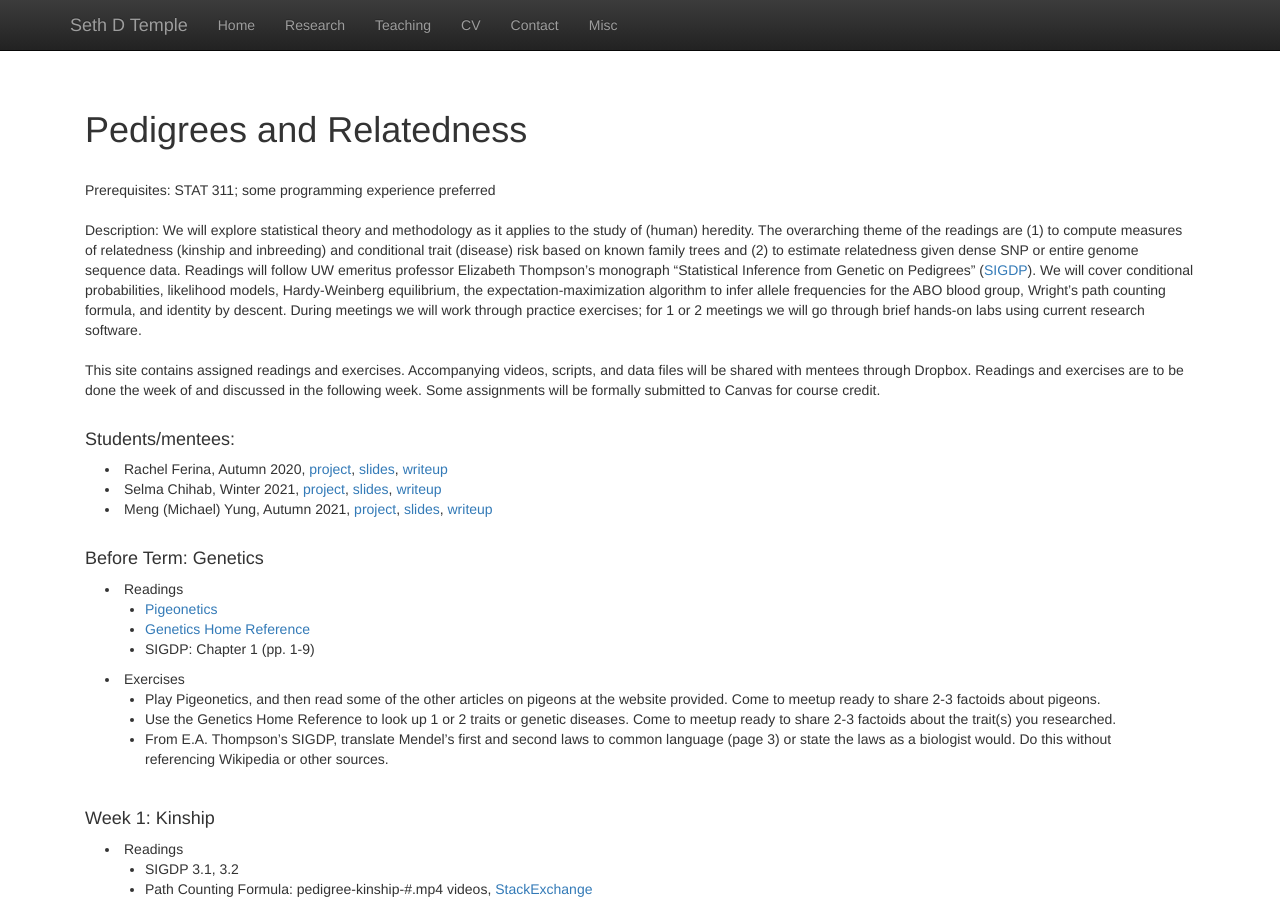
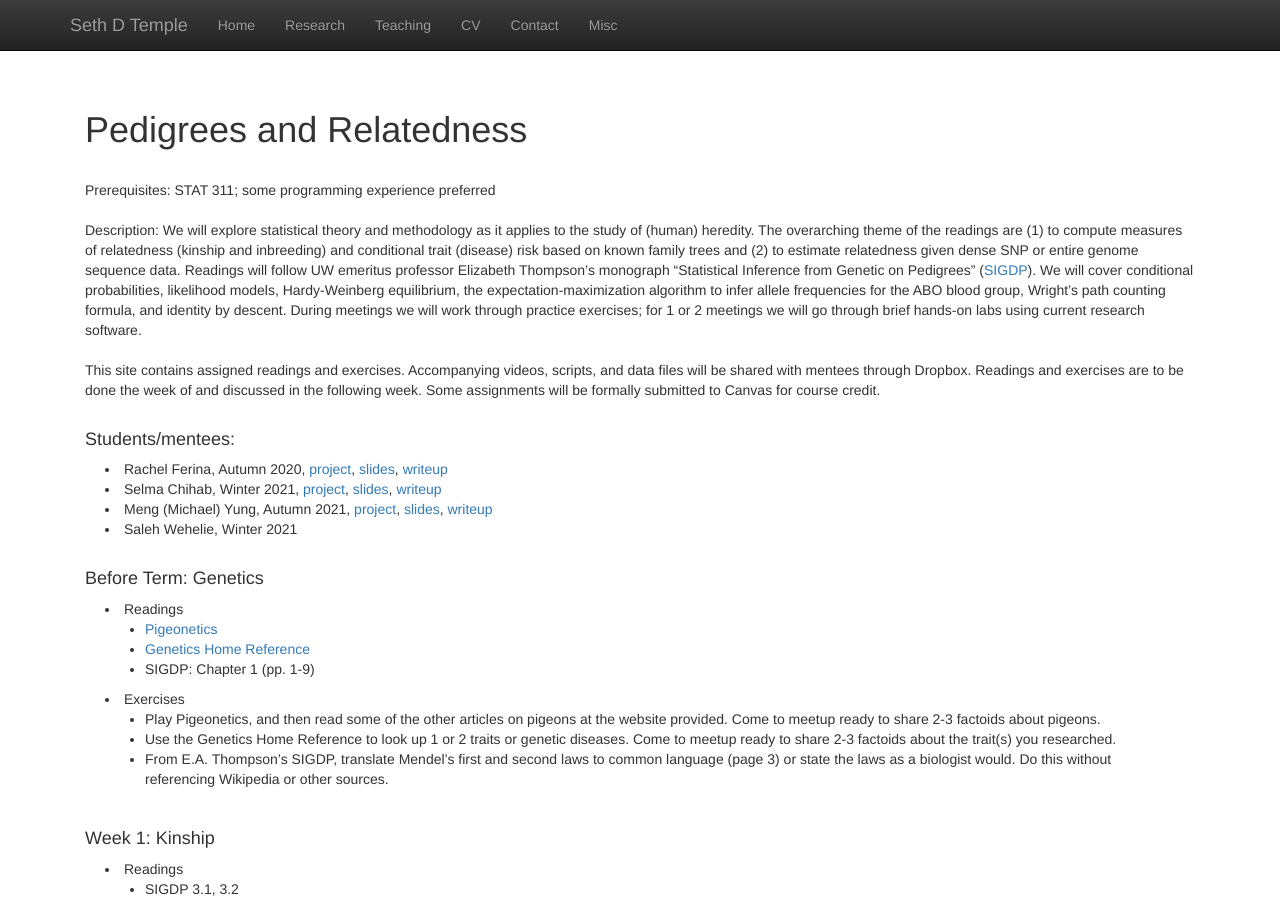
Before and after one commit to sdtemple/sdtemple.github.io, a Jekyll site: the page built from statgen1.html, in a window 1280 px wide and 900 px high. Built offline with Jekyll 4.4.1, drawn with Linux system fonts in a browser that asks for light colours; nearby versions of some CDN libraries; library files that are not in the unit come from our copies.

Commit message:
Update statgen1.html

```diff
--- a/statgen1.html
+++ b/statgen1.html
@@ -25,6 +25,7 @@ Some assignments will be formally submitted to Canvas for course credit.<br/><br
 <li style="padding:0px;margin:0px 20px 0px;"> Rachel Ferina, Autumn 2020, <a href = "files/rachel-project.pdf">project</a>, <a href = "files/rachel-slides.pdf">slides</a>, <a href = "files/rachel-writeup.pdf">writeup</a> </li>
 <li style="padding:0px;margin:0px 20px 0px;"> Selma Chihab, Winter 2021, <a href = "files/selma-project.pdf">project</a>, <a href = "files/selma_slides.pdf">slides</a>, <a href = "files/selma-writeup.pdf">writeup</a> </li>
 <li style="padding:0px;margin:0px 20px 0px;"> Meng (Michael) Yung, Autumn 2021, <a href = "files/michael-project.pdf">project</a>, <a href = "files/michael-slides.pdf">slides</a>, <a href = "files/michael-writeup.pdf">writeup</a> </li>
+<li style="padding:0px;margin:0px 20px 0px;"> Saleh Wehelie, Winter 2021 </li>
 <br/>
 </p>
 
```
